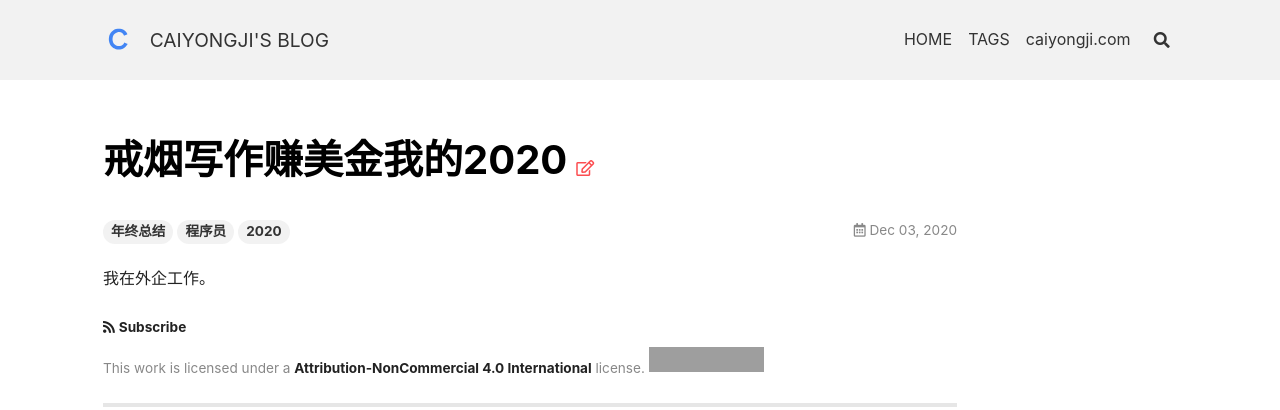
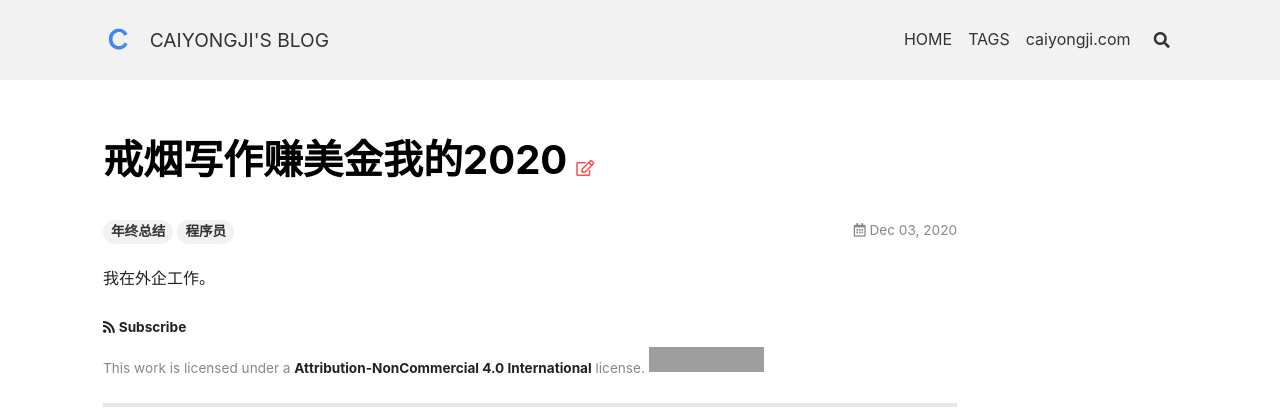
Before and after one commit to caiyongji/blog.caiyongji.com, a Jekyll site: the page built from _posts/2020-12-03-twenty-twenty.md, in a window 1280 px wide. Shown: the top 410 px of the page. Built offline with Jekyll 4.4.1, drawn with Linux system fonts in a browser that asks for light colours; nearby versions of some CDN libraries; grey boxes are pictures that could not be loaded.

Commit message:
Update 2020-12-03-twenty-twenty.md

```diff
--- a/_posts/2020-12-03-twenty-twenty.md
+++ b/_posts/2020-12-03-twenty-twenty.md
@@ -3,7 +3,6 @@ title: 戒烟写作赚美金我的2020
 tags:
 - 年终总结
 - 程序员
-- 2020
 ---
 
 我在外企工作。
```
